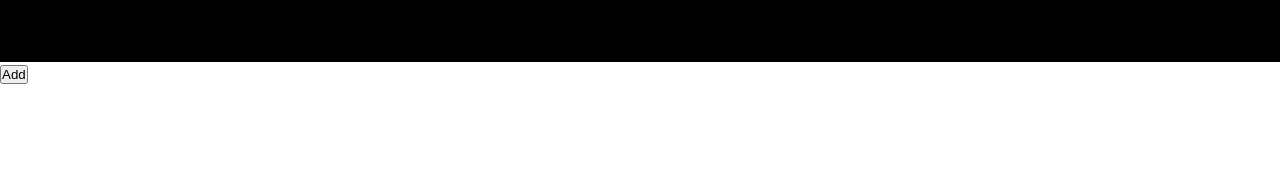
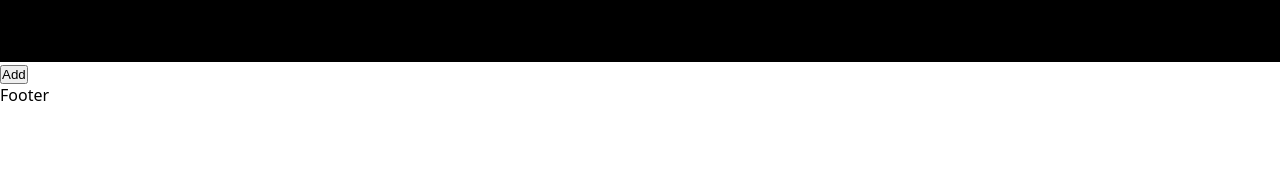
Before and after one commit to Jim-chieh/Personal-Project, a React (Create React App) app: page / in a window 1280 px wide. Shown: the top 174 px of the page. Built offline with nearby package versions, Linux system fonts and the light colour scheme.

Commit message:
Add Footer file

```diff
--- a/src/App.tsx
+++ b/src/App.tsx
@@ -1,5 +1,6 @@
 import React from 'react';
 import Header from './components/Header';
+import Footer from './components/Footer';
 import { Outlet } from 'react-router-dom';
 import { ResetStyle, GlobalStyle } from './components/ResetStyle';
 // import { Counter } from './features/counter/Counter';
@@ -11,6 +12,7 @@
 			<GlobalStyle />
 			<Header />
 			<Outlet />
+			<Footer />
 		</>
 	);
 }
--- /dev/null
+++ b/src/components/Footer.tsx
@@ -0,0 +1,7 @@
+import styled from 'styled-components';
+
+function Footer() {
+	return <div>Footer</div>;
+}
+
+export default Footer;
```
